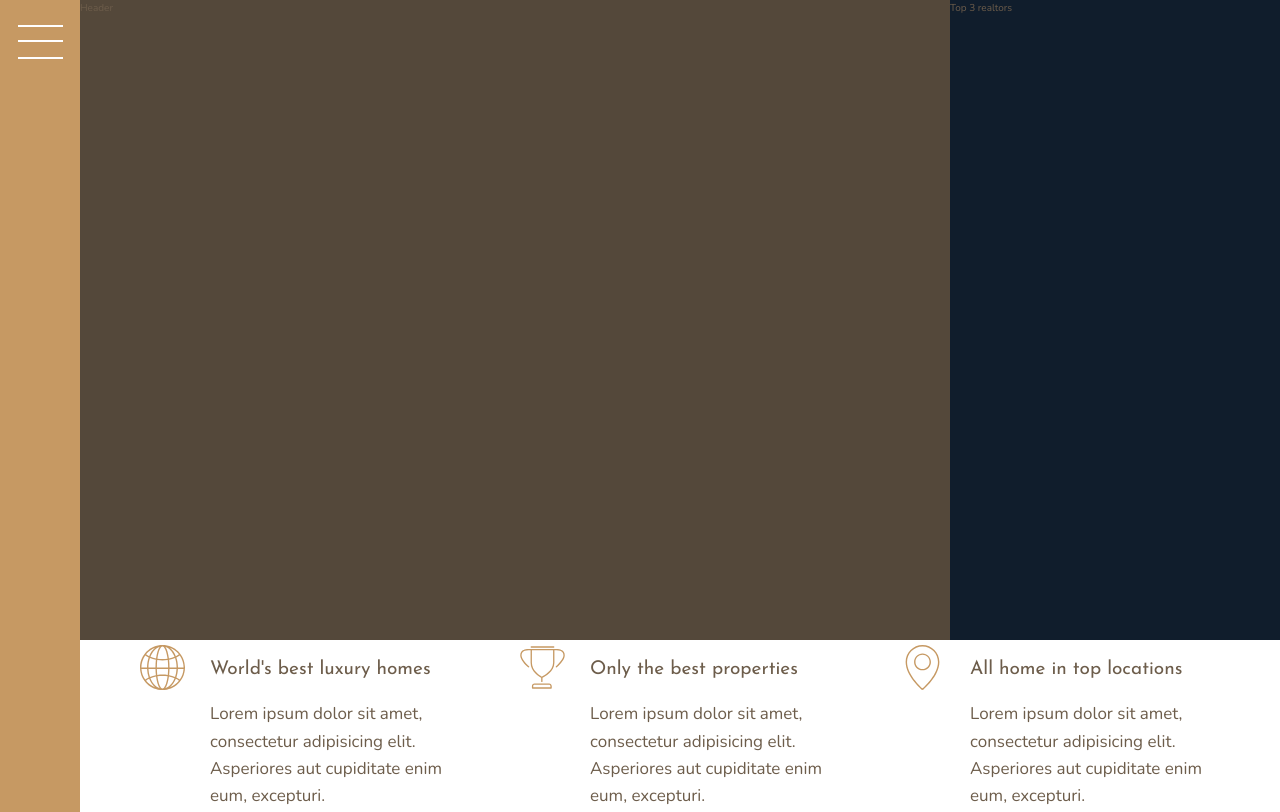
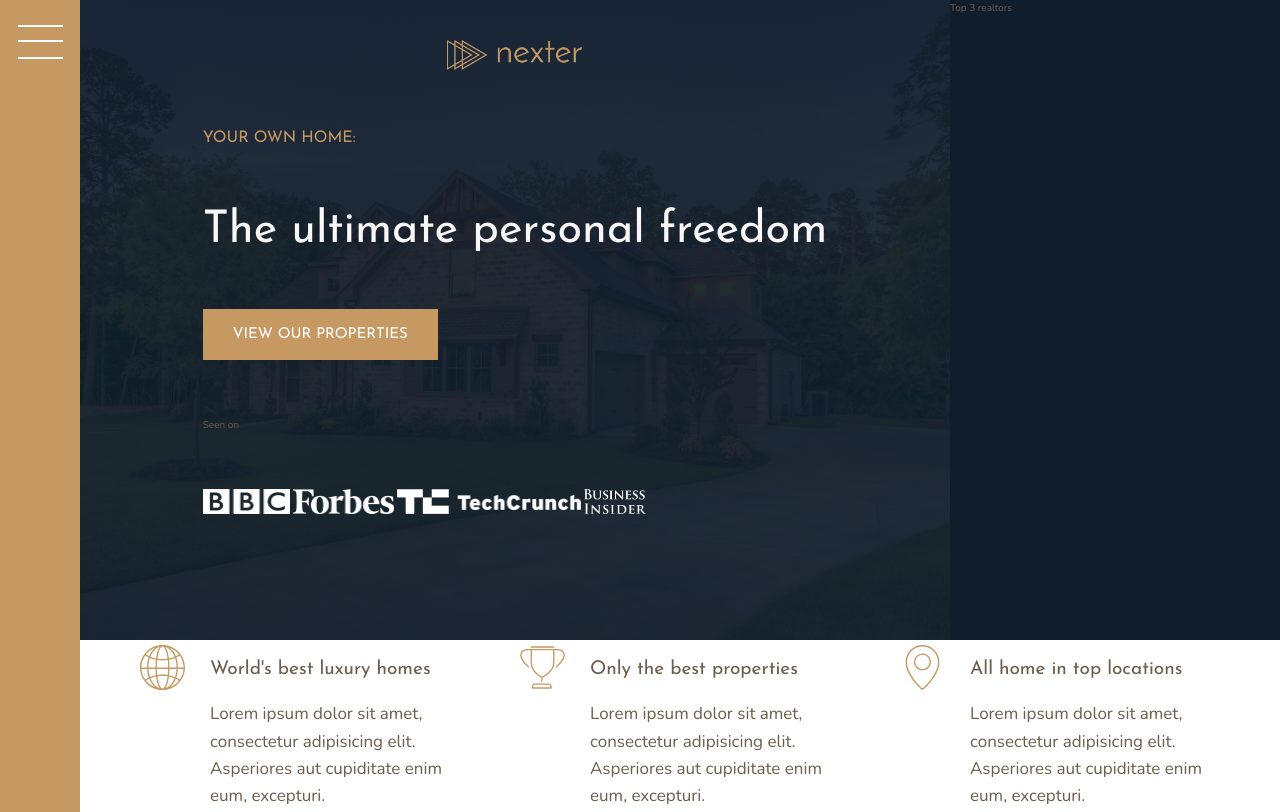
Before and after one commit to Belchenkov/nexter, a website: page index.html in a window 1280 px wide. Shown: the top 812 px of the page. Drawn offline with nearby package versions, Linux system fonts and the light colour scheme; files that its build step writes are made by us from their sources.

Commit message:
Header Section: logo

```diff
--- a/index.html
+++ b/index.html
@@ -17,7 +17,17 @@
         </div>
 
         <header class="header">
-            Header
+            <img src="img/logo.png" alt="Nexter logo" class="header__logo" />
+            <h3 class="heading-3">Your own home:</h3>
+            <h1 class="heading-1">The ultimate personal freedom</h1>
+            <button class="btn header__btn">View our properties</button>
+            <div class="header__seenon-text">Seen on</div>
+            <div class="header__seenon-logos">
+                <img src="img/logo-bbc.png" alt="Seen on logo 1" />
+                <img src="img/logo-forbes.png" alt="Seen on logo 2" />
+                <img src="img/logo-techcrunch.png" alt="Seen on logo 3" />
+                <img src="img/logo-bi.png" alt="Seen on logo 4" />
+            </div>
         </header>
 
         <div class="realtors">
--- a/sass/_header.scss
+++ b/sass/_header.scss
@@ -1,4 +1,33 @@
 .header {
+  display: grid;
+  grid-template-rows: 1fr min-content 6rem 1frs;
+  grid-row-gap: 1.5rem;
+  grid-template-columns: max-content;
+  justify-content: center;
   background-color: $color-grey-dark-1;
   grid-column: full-start / col-end 6;
+  background-image: linear-gradient(rgba($color-secondary, .93), rgba($color-secondary, .93)), url("../img/hero.jpeg");
+  background-size: cover;
+  background-position: center;
+  padding: 4rem 8rem 8rem;
+
+  &__btn {
+    align-self: start;
+    justify-self: start;
+  }
+
+  &__logo {
+    height: 3rem;
+    justify-self: center;
+  }
+
+  &__seenon-text {
+
+  }
+
+  &__seenon-logos {
+    img {
+      height: 2.5rem;
+    }
+  }
 }
--- a/sass/_typography.scss
+++ b/sass/_typography.scss
@@ -5,6 +5,9 @@
 
 .heading-1 {
   @extend %heading;
+  font-size: 4.5rem;
+  color: $color-grey-light-1;
+  line-height: 1;
 }
 
 .heading-2 {
```
